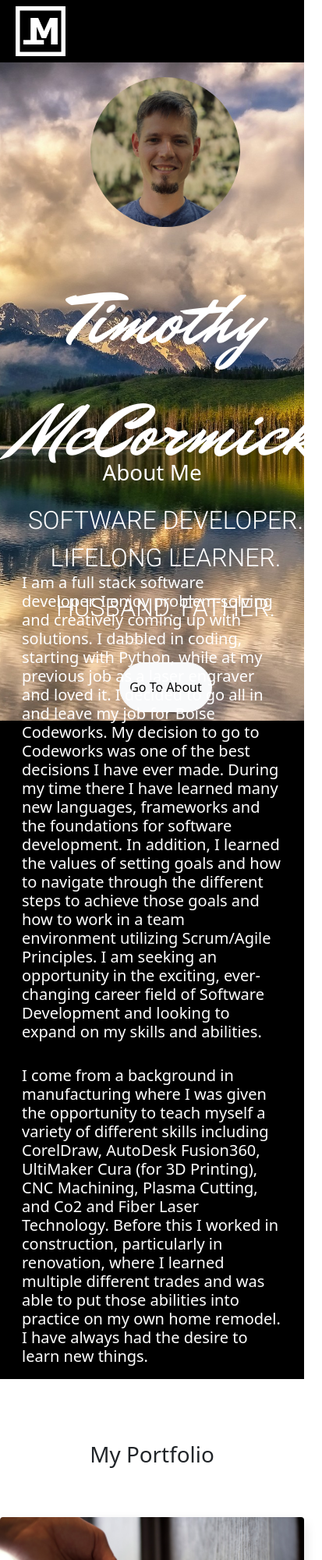
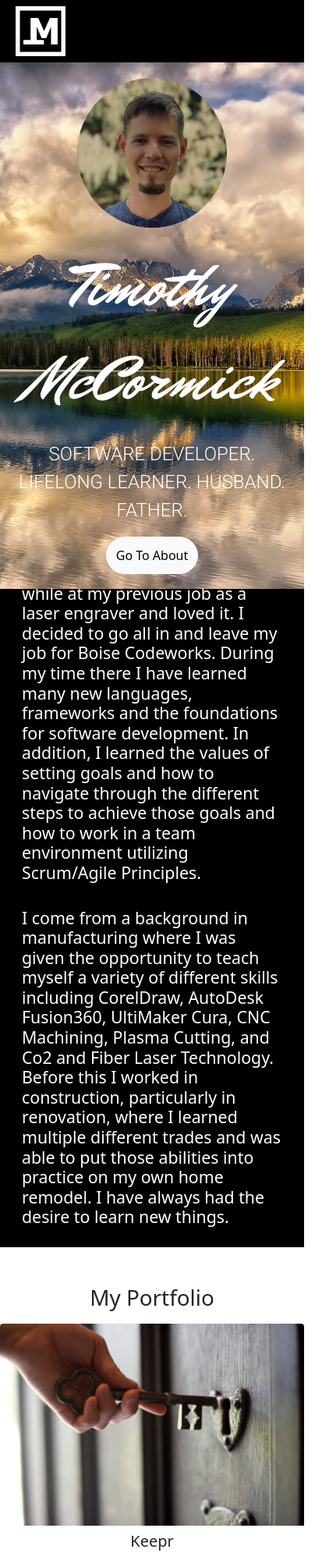
Before and after one commit to TimothyMcCormick/my-website, a plain HTML site: page index.html in a window 390 px wide. Shown: the top 2000 px of the page at 78% size, 413 px wide, since content can reach past the window. Drawn offline with nearby package versions, Linux system fonts and the light colour scheme.

Commit message:
changes for mobile

```diff
--- a/index.html
+++ b/index.html
@@ -19,7 +19,9 @@
 </head>
 
 <body>
-  <header id="header">
+
+
+  <main>
     <nav class="navbar navbar-expand-sm bg-black p-2">
       <div class="container-fluid">
         <a href="#"><img class="brand-logo" src="./Personal Brand Logo White.png" alt=""></a>
@@ -49,83 +51,76 @@
         </div>
       </div>
     </nav>
-
-    <!-- <nav class="navbar navbar-expand-lg navbar-dark bg-black fixed-top">
-
-
-
-
-      <button class="navbar-toggler" type="button" data-bs-toggle="collapse" data-bs-target="#navbarSupportedContent"
-        aria-controls="navbarSupportedContent" aria-expanded="false" aria-label="Toggle navigation">
-        <span class="navbar-toggler-icon"></span>
-      </button>
-      <div class="collapse navbar-collapse" id="navbarSupportedContent">
-
-      </div>
-    </nav> -->
-  </header>
-
-  <main>
-    <div class="container-fluid home">
+    <div class="container-fluid">
+      <div class="row home">
         <div class="col-12 d-flex flex-column justify-content-center p-2">
           <div class="d-flex justify-content-center">
-          <img class="profile-img mb-4" src="./IMG_2191.jpg" alt="">
+            <img class="profile-img mb-2" src="./IMG_2191.jpg" alt="">
           </div>
-        <p class="name-font text-white text-center mt-4">Timothy McCormick</p>
-        <p class="position-font text-white text-uppercase text-center">software developer. lifelong learner.</p>
-        <p class="position-font text-white text-uppercase text-center">husband. father.</p>
-      </div>
+          <p class="name-font text-white text-center mt-2">Timothy McCormick</p>
+          <p class="position-font text-white text-uppercase text-center">software developer. lifelong learner. husband.
+            father.</p>
+
           <div class="col-12 d-flex justify-content-center align-items-center">
             <a href="#about"><button class="contact-button btn btn-light rounded-pill">Go
                 To About</button>
             </a>
           </div>
         </div>
+      </div>
 
-    <section id="about">
-      <div class="container-fluid about d-flex align-items-center mb-4" id="about">
-        <div class="col-12 d-flex flex-column align-items-center">
-          <h1 class="text-center text-white m-2 p-2 pb-5">About Me</h1>
 
-          <h5 class="text-white m-2 p-2 pt-5">I am a full stack software developer. I enjoy problem-solving and
+
+
+      <div class="row about align-items-center" id="about">
+        <div class="col-md-10">
+          <h1 class="text-center text-white m-2 p-2 pb-2">About Me</h1>
+        </div>
+        <div class="col-md-10">
+          <h6 class="text-white m-2 p-2 pt-5">I am a full stack software developer. I enjoy problem-solving and
             creatively
             coming
             up
             with solutions. I dabbled in coding, starting with Python, while at my previous job as a laser engraver and
-            loved it. I decided to go all in and leave my job for Boise Codeworks. My decision to go to Codeworks was
-            one
-            of the best decisions I have ever made. During my time there I have learned many new languages, frameworks
+            loved it. I decided to go all in and leave my job for Boise Codeworks. During my time there I have learned
+            many new languages, frameworks
             and
             the foundations for software development. In addition, I learned the values of setting goals and how to
             navigate through the different steps to achieve those goals and how to work in a team environment utilizing
-            Scrum/Agile Principles. I am seeking an opportunity in the exciting, ever-changing career field of Software
-            Development and looking to expand on my skills and abilities.
-          </h5>
-          <h5 class="text-white m-2 p-2">
+            Scrum/Agile Principles.
+          </h6>
+        </div>
+        <div class="col-md-10">
+          <h6 class="text-white m-2 p-2">
             I come from a background in manufacturing where I was given the opportunity to teach myself a variety of
-            different skills including CorelDraw, AutoDesk Fusion360, UltiMaker Cura (for 3D Printing), CNC Machining,
+            different skills including CorelDraw, AutoDesk Fusion360, UltiMaker Cura, CNC Machining,
             Plasma Cutting, and Co2 and Fiber Laser Technology. Before this I worked in construction, particularly in
             renovation, where I learned multiple different trades and was able to put those abilities into practice on
             my
             own home remodel. I have always had the desire to learn new things.
-          </h5>
-          <h5 class="text-white m-2 p-2 pb-5">
+          </h6>
+        </div>
+        <div class="col-md-10">
+          <h6 class="text-white m-2 p-2 pb-2">
             Aside from this, I enjoy being outdoors (backpacking, camping), playing drums/guitar, snowboarding, biking,
             dirtbiking, flying drones (FPV and LOS) and spending time with my amazing wife and four beautiful children.
-          </h5>
+          </h6>
+        </div>
 
-          <div class="col-12 d-flex justify-content-center align-items-center pt-5">
+        <div class="col-md-10 d-flex justify-content-center align-items-center pt-2">
           <a href="#portfolio" to="/#portfolio"><button class="contact-button btn btn-light rounded-pill">Go To
               Portfolio</button></a>
         </div>
 
+
       </div>
-      </div>
-    </section>
 
-    <div class="container-fluid portfolio" id="portfolio">
-      <h1 class="text-center text-black pt-5 p-2 m-2 ">My Portfolio</h1>
-      <div class="row justify-content-around pt-5">
+
+
+
+      <div class="row portfolio justify-content-around p-0" id="portfolio">
+        <h1 class="text-center text-black pt-5 p-2 ">My Portfolio</h1>
+
         <div class="col-md-3 card port-card p-0 rounded shadow selectable" onclick="openKeepr()">
           <img class="rounded-top img-fluid" src="./key_and_lock.jpg" alt="keeper image">
           <div class="card-info scroller">
@@ -170,15 +165,17 @@
           </div>
         </div>
 
-      </div>
-      <div class="col-12 d-flex justify-content-center align-items-center">
+
+        <div class="col-11 d-flex justify-content-center align-items-center">
           <a href="#contact" to="/#contact"><button class="contact-button btn btn-light rounded-pill">Go To
               Contact</button></a>
         </div>
       </div>
 
 
-    <div class="container-fluid about d-flex align-items-center mb-4" id="contact">
+
+
+      <div class="row contact" id="contact">
         <div class="col-12 d-flex flex-column align-items-center">
           <h1 class="text-center text-white m-2 p-2 pb-5">Contact Me</h1>
           <h4 class="text-center text-white m-2 p-2 pb-5">Coming Soon... See me on LinkedIn!</h4>
@@ -189,19 +186,14 @@
 
           </a>
 
-        <h5 class="text-white m-2 p-2 pt-5">
-        </h5>
-        <h5 class="text-white m-2 p-2">
 
-        </h5>
-        <h5 class="text-white m-2 p-2 pb-5">
-
-        </h5>
 
 
 
         </div>
       </div>
+    </div>
+
 
   </main>
   <script src="app.js"></script>
--- a/style.css
+++ b/style.css
@@ -1,34 +1,49 @@
 .home {
-  display: grid;
+
   height: 100vh;
   background-image: url("./sawtooths.jpg");
   background-position: center;
   background-size: cover;
 }
 
+@media all and (max-width: 1200px) {
+  .home {
+
+    height: 80vh;
+    background-image: url("./sawtooths.jpg");
+    background-position: center;
+    background-size: cover;
+  }
+}
+
 .about {
-  display: grid;
+
   height: 100vh;
-
+  overflow-y: scroll;
+  scrollbar-width: thin;
   background-color: black;
+  place-content: center;
 }
 
 .portfolio {
-  display: grid;
+
   height: 100vh;
-
+  overflow-y: scroll;
+  scrollbar-width: thin;
   background-color: white;
 }
 
+
+
 .contact-button {
-  height: 4rem;
+  height: 3rem;
 }
 
 .contact {
-  display: grid;
+
   height: 100vh;
   place-content: center;
-  user-select: none;
+
   background-color: black;
 }
 
@@ -53,12 +68,12 @@ a:hover {
 
 .name-font {
   font-family: "Mr Dafoe", cursive;
-  font-size: 6rem;
+  font-size: 5rem;
 }
 
 .position-font {
   font-family: 'Roboto', sans-serif;
-  font-size: 2rem;
+  font-size: 1.5rem;
 }
 
 .link-font {
@@ -106,3 +121,7 @@ a:link {
 .li-font-size {
   font-size: 32pt;
 }
+
+h6 {
+  font-size: 16pt;
+}
```
Lines whose indentation alone changed are shown as unchanged.
